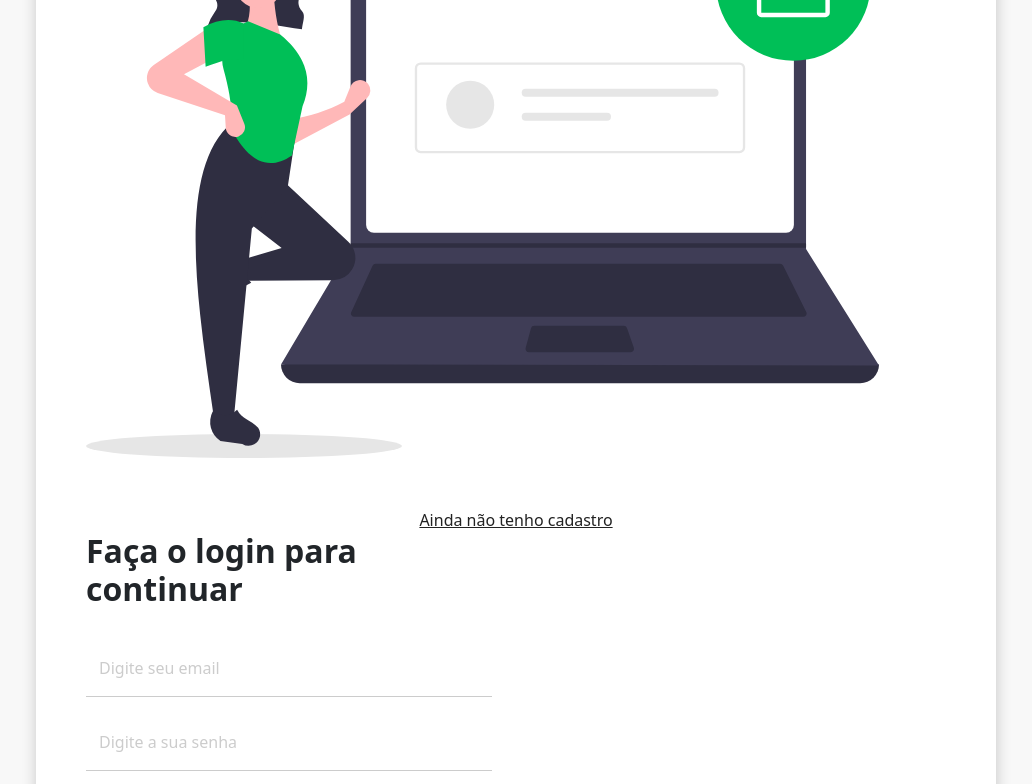
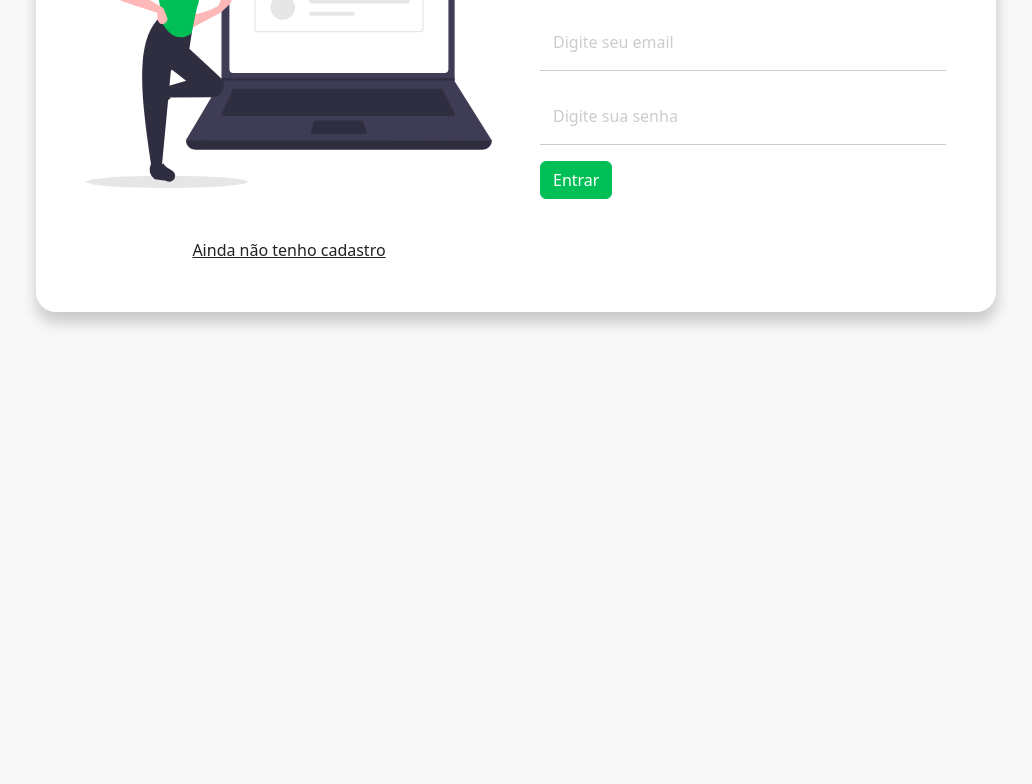
Before and after one commit to Theuszw/bootstrap, a plain HTML site: page EX_Formulários (Alunos)/login.html in a window 1280 px wide. Shown: the part 194-978 px from the top of the page, without its empty margins (124-1156 px from the left). After the commit the page ends 800 px from the top, so only its background shows below. Drawn offline with nearby package versions, Linux system fonts and the light colour scheme.

Commit message:
dsafafefe

```diff
--- a/EX_Formulários (Alunos)/login.html
+++ b/EX_Formulários (Alunos)/login.html
@@ -18,47 +18,46 @@
 </head>
 <body>
 
-<!-- Digitar programa (Aqui) -->
-
 <div class="container col-11 col-md-9" id="form-container">
-    <!-- Cria um container responsivo com largura personalizada em diferentes breackpoints -->
-    <div class="row align-intems-center gx-5">
-      <!-- Cria uma linha com elementos alinhados verticalmente e espaçamento horizontal personalizado -->
+  <!-- Cria um container responsivo com largura personalizada em diferentes breakpoints -->
+  <div class="row aling-itens-center gx-5">
+    <!-- Cria uma linha com elementos alinhados verticalmente e espaçamento horizonta personalizado -->
     <div class="col-md-6 order-md-2">
-        <!-- Cria uma coluna responsiva para dispositivos médios, altera a ordem de exibição em dispositivos médios -->
+      <!--Cria uma coluna responsiva para dispositivos médios, altera a ordem de exibição em dispositivos médios -->
       <h2>Faça o login para continuar</h2>
 
       <form>
         <!-- Cria um formulário -->
         <div class="form-floating mb-3">
           <!-- Cria um campo de formulário com estilo de flutuação e margem inferior -->
-            <input type="email" class="form-control" id="email" name="email" placeholder="Digite seu email">
+          <input type="email" class="form-control" name="email" id="email" placeholder="Digite seu email">
           <!-- Cria um campo de entrada de email -->
-            <label for="email" class="form-label">Digite seu email</label>
+          <label for="email" class="from-label">Digite seu email</label>
           <!-- Cria um rótulo para o campo de email -->
         </div>
         <div class="form-floating mb-3">
-            <input type="password" class="form-control" id="password" name="password" placeholder="|Digite a sua senha">
-            <label for="password" class="form-label">Digite a sua senha</label>
+          <input type="password" class="form-control" id="password" name="password" placeholder="Digite sua senha">
+          <label for="password" class="form-label">Digite sua senha</label>
         </div>
-          <input type="submit" class="tn btn-primary botao" value="Entrar">
-          <!-- Cria um botão de envio do formulário com estilo primário -->
+        <input type="submit" class="btn btn-primary botao" value="Entrar">
+        <!-- Criar um botão de envio do formulário com estilo primário -->
       </form>
   </div>
-      <div class="col-md- order-md-1">
+  <div class="col-md-6 order-md-1">
     <div class="col-12">
-          <!-- Cria uma coluna ocupando 12 colunas em todos os breackpoints -->
-          <img src="img/login.svg" alt="Hello New Customer" class="img-fluid">
-          <!-- Cria uma imagem responsiva ocupando toda a largura disponível -->
+      <!-- Cria uma coluna ocupando 12 colunas em todos os breakpoints -->
+      <img src="img/login.svg" alt="Hello new costumer" class="img-fluid">
+      <!-- Cria uma imagem respomnsiva ocupando toda a alrgura disponivel -->
     </div>
     <div class="col-12" id="link-container">
-          <!-- Cria uma coluna ocupando 12 colunas em todos os breackpoints com um ID "link-container" -->
+      <!-- Cria uma coluna ocupando 12 colunas em todos os breakpoints com um ID "link-container" -->
       <a href="register.html">Ainda não tenho cadastro</a>
-          <!-- Cria um link para a página "register.html" -->
+      <!-- Cria um link para a página "registrer.html" -->
     </div>
   </div>
   </div>
 </div>
 
+
 </body>
 </html>
```
Also changed, not shown: EX_Formulários (Alunos)/register.html (+23 -0 lines). Lines whose indentation alone changed are shown as unchanged.
